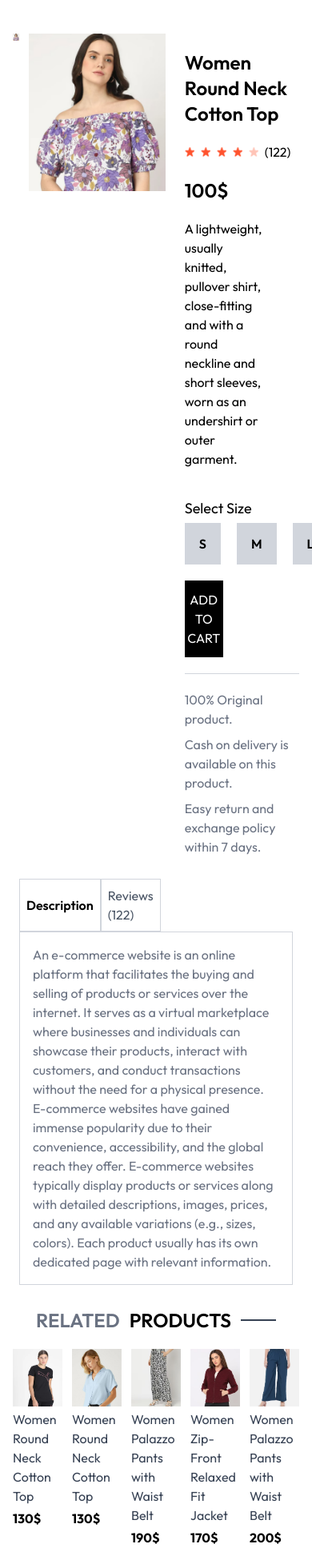
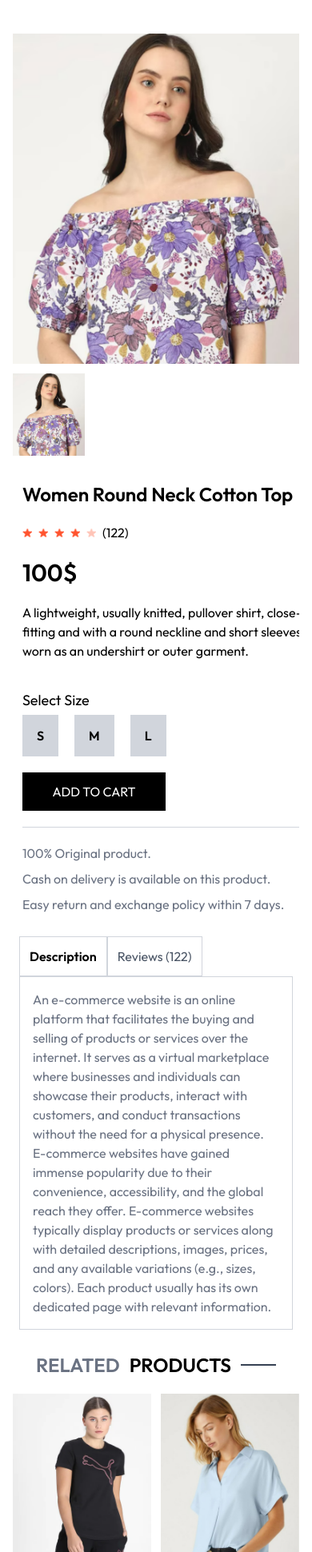
Before and after one commit to MohdAsad-SD/E-Commerce-Site, a React app: page /productpage/aaaaa in a window 390 px wide. Shown: the part 59-2000 px from the top of the page at 80% size. Built offline with nearby package versions, Linux system fonts and the light colour scheme; the HTML template or start-up script is replaced by a standard one.

Commit message:
PP Mobile

```diff
--- a/src/Components/Pages/ProductPage.jsx
+++ b/src/Components/Pages/ProductPage.jsx
@@ -13,7 +13,7 @@ const ProductPage = () => {
     (r) =>
       r._id !== productId &&
       r.category === data?.category &&
-      r.subcategory === data?.subcategory,
+      r.subCategory === data?.subCategory,
   ).slice(0,5);
   useEffect(() => {
     window.scrollTo(0,0);
@@ -26,8 +26,8 @@ const ProductPage = () => {
 
   return (
     <div className="flex flex-col justify-center items-center md:px-15 px-4 mt-5 gap-5">
-      <div className="flex justify-center items-start w-[100%] gap-3">
-        <div className=" flex flex-col gap-1 w-[5%]">
+      <div className="flex justify-center md:flex-row flex-col items-start w-[100%] overflow-hidden gap-3">
+        <div className=" flex flex-col gap-1 md:flex-col flex-row bg-red-500 w-[25%] md:order-1 order-2  md:w-[5%]">
           {data &&
             data.image.map((image, index) => (
               <img
@@ -39,10 +39,10 @@ const ProductPage = () => {
               />
             ))}
         </div>
-        <div className="w[60%]">
+        <div className="w[60%] md:order-2 order-1">
           <img className="w-full" src={ selected} alt="" />
         </div>
-        <div className="w-[40%] mt-5 ml-3 flex flex-col gap-5  items-start">
+        <div className="md:w-[40%] w-full mt-5 ml-3 flex flex-col gap-5 order-3  items-start">
           <h1 className="text-2xl font-semibold">{data && data.name}</h1>
           <div className="flex justify-start items-center gap-2 w-full">
             <ul className="flex gap-2">
@@ -64,8 +64,8 @@ const ProductPage = () => {
             </ul>
             <p>(122)</p>
           </div>
-          <h2 className="text-2xl font-semibold">{data && data.price}$</h2>
-          <p className="w-[70%]">{data && data.description}</p>
+          <h2 className="md:text-2xl text-3xl font-semibold">{data && data.price}$</h2>
+          <p className="md:w-[70%] w-full">{data && data.description}</p>
           <div className="mt-4">
             <p className="text-lg">Select Size</p>
             <div className="flex gap-5  ">
@@ -81,7 +81,7 @@ const ProductPage = () => {
                 ))}
             </div>
           </div>
-          <button className="py-3 bg-black text-white w-1/3">
+          <button className="py-3 bg-black text-white w-1/2 md:w-1/3">
             ADD TO CART
           </button>
           <hr className="border-t border-gray-300 w-full" />
@@ -94,14 +94,14 @@ const ProductPage = () => {
       </div>
       <div className="w-full  p-2 ">
         <div className="flex w-1/4  ">
-          <div className="flex-1 items-center justify-center flex border border-gray-300 font-semibold p-2">
+          <div className="flex-1 items-center justify-center flex border border-gray-300 font-semibold md:p-2 p-3 ">
             Description
           </div>
-          <div className="flex-1 border items-center justify-center flex border-gray-300 text-gray-600 p-2">
+          <div className="flex-1 border text-nowrap items-center justify-center flex border-gray-300 text-gray-600 md:p-2 p-3 ">
             Reviews (122)
           </div>
         </div>
-        <div className="text-gray-500 border p-4 border-gray-300">
+        <div className="text-gray-500 border p-4 border-gray-300 w-full text-start md:text-none">
           <p>
             An e-commerce website is an online platform that facilitates the
             buying and selling of products or services over the internet. It
@@ -123,7 +123,7 @@ const ProductPage = () => {
           <h1 className="text-2xl font-semibold">PRODUCTS</h1>
           <p className="w-11 bg-gray-700 h-[2px]"></p>
         </div>
-        <div className="w-full flex gap-3 mt-5">
+        <div className="w-full grid gap-3 mt-5 grid-cols-2 md:grid-cols-5">
           {related.map((item, index) => (
             <Link className="flex" key={index} to={`/productpage/${item._id}`}>
               <Product
--- a/src/index.css
+++ b/src/index.css
@@ -3,6 +3,7 @@
 *{
   box-sizing: border-box;
   font-family: Outfit;
+
 }
 body{
   min-height: 100vh;
```
